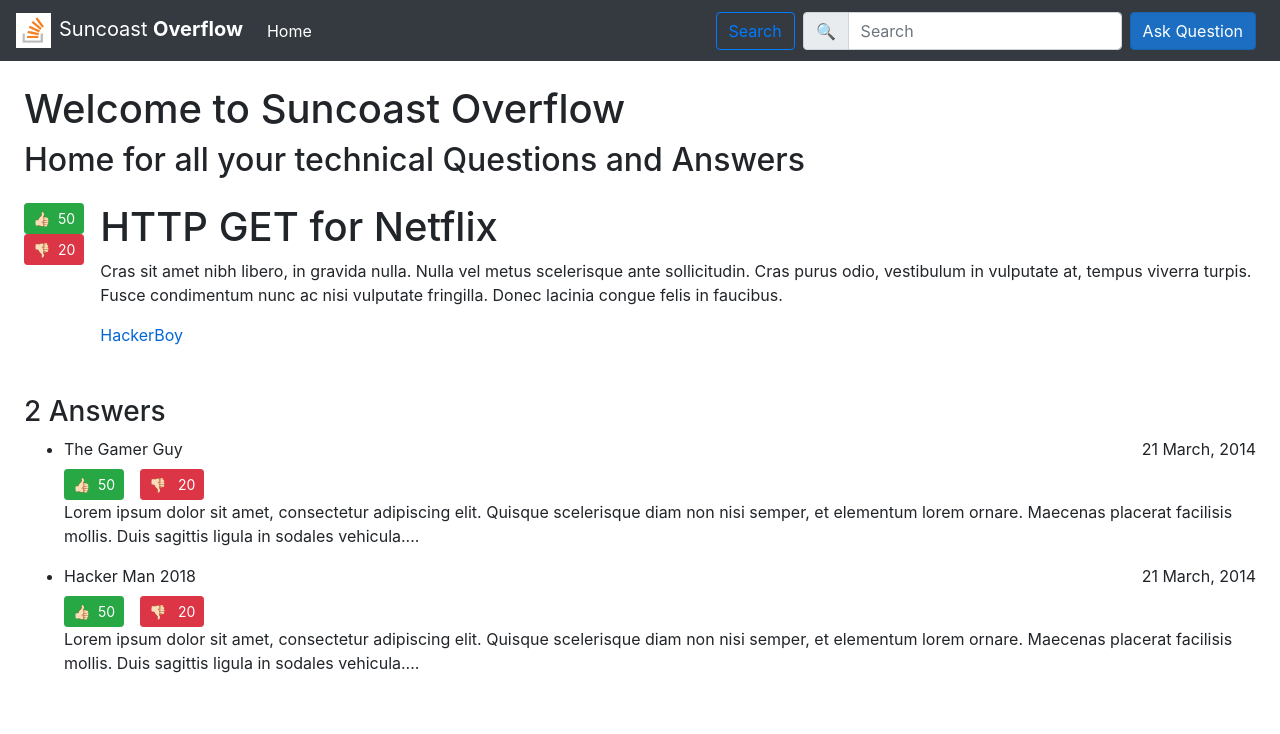
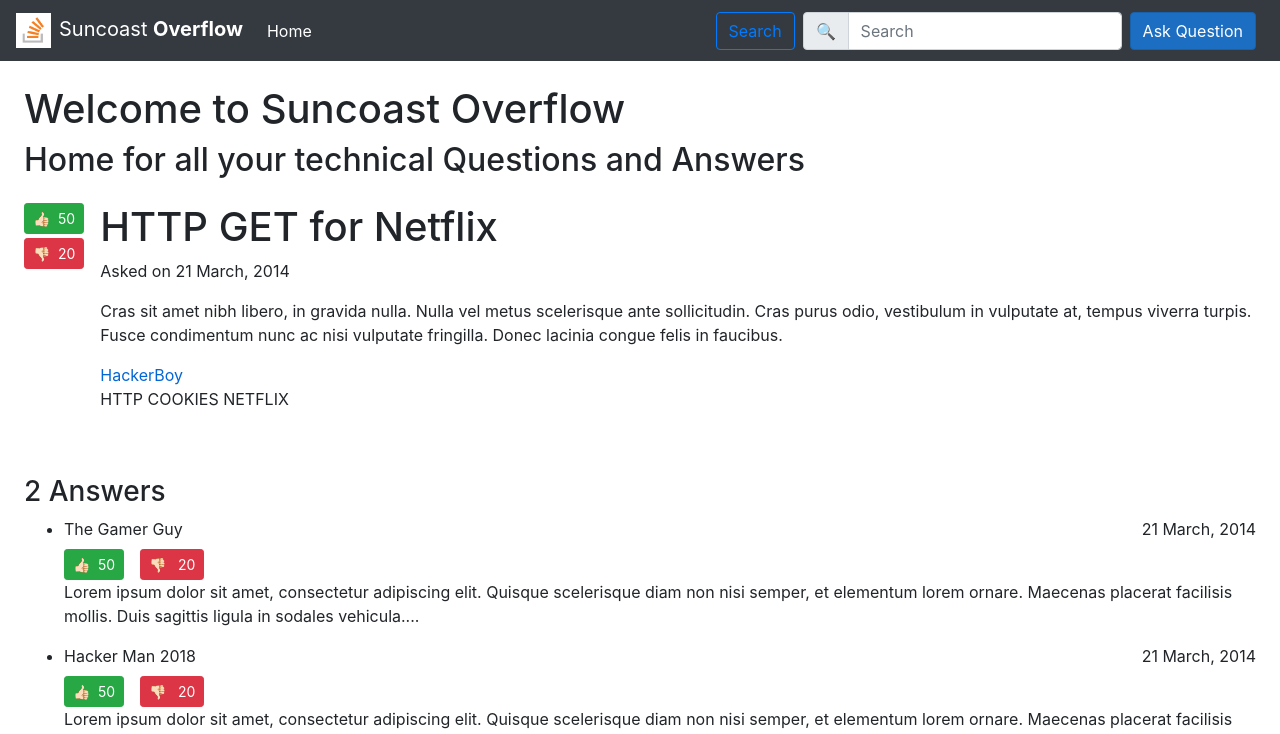
Before and after one commit to Agent-Banks/SuncoastOverflow, a React (Create React App) app in the folder ClientApp/: page /questions/42 in a window 1280 px wide. Shown: the top 734 px of the page. Built offline with nearby package versions, Linux system fonts and the light colour scheme.

Commit message:
small styling

```diff
--- a/ClientApp/src/pages/ShowQuestion.jsx
+++ b/ClientApp/src/pages/ShowQuestion.jsx
@@ -6,7 +6,7 @@ export function ShowQuestion() {
     <div className="specific-question">
       <div className="media mb-5">
         <div className="votesButton">
-          <small className="mr-3">
+          <small className="mr-3 pb-1">
             <button className="btn btn-success btn-sm">
               <span className="mr-2" role="img" aria-label="upvote">
                 👍🏻
@@ -25,6 +25,7 @@ export function ShowQuestion() {
         </div>
         <div className="media-body">
           <h1 className="mt-0">HTTP GET for Netflix</h1>
+          <p> Asked on 21 March, 2014 </p>
           <p>
             {' '}
             Cras sit amet nibh libero, in gravida nulla. Nulla vel metus
@@ -33,6 +34,7 @@ export function ShowQuestion() {
             vulputate fringilla. Donec lacinia congue felis in faucibus.
           </p>
           <Link to="user/HackerBoy">HackerBoy</Link>
+          <p>HTTP COOKIES NETFLIX</p>
         </div>
       </div>
 
```
